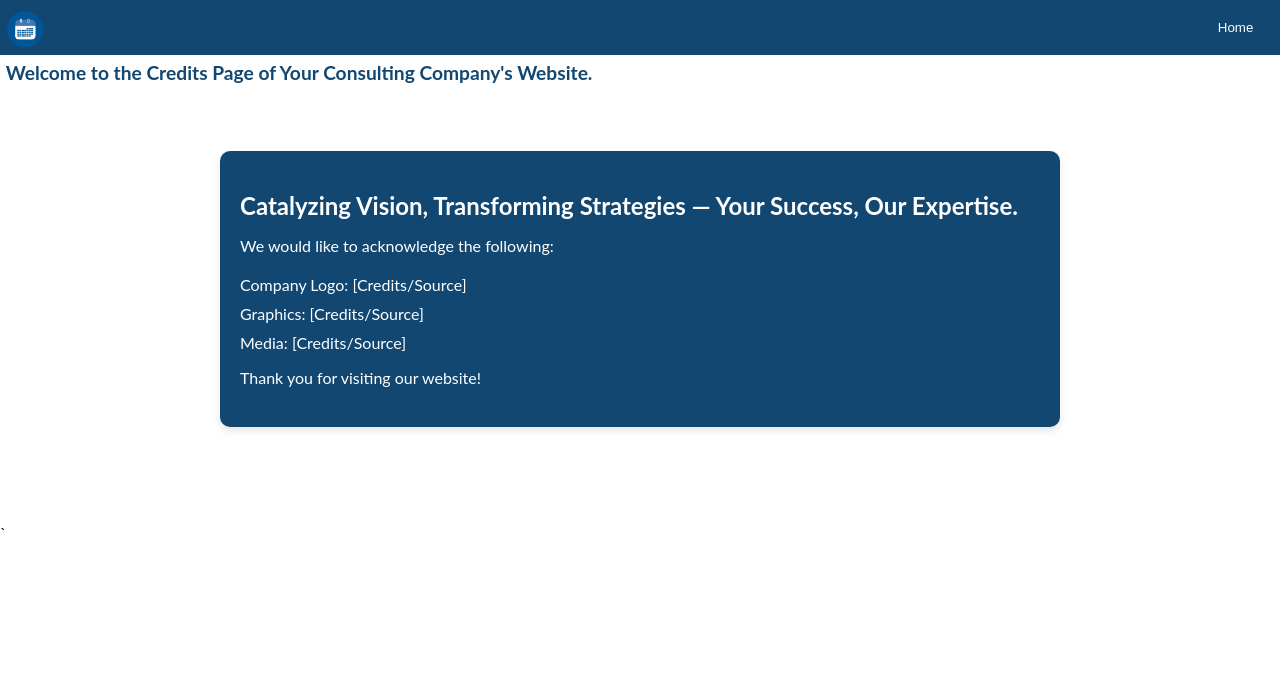
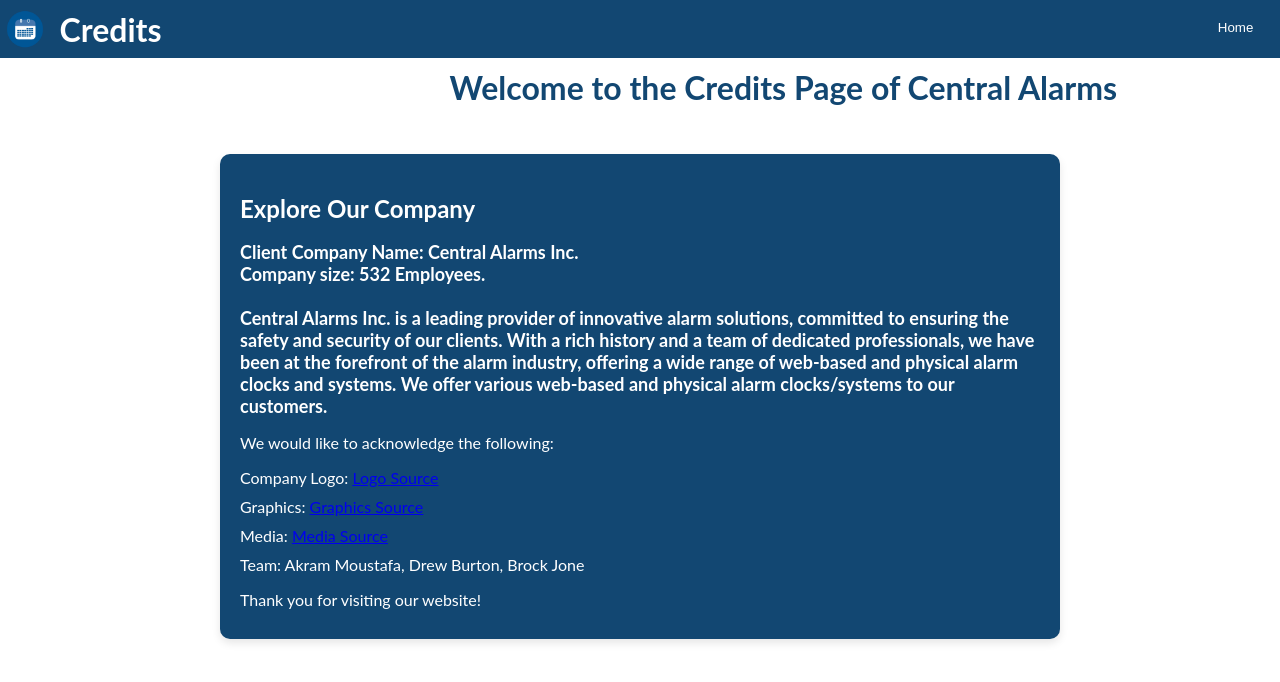
Before and after one commit to drewburton/ITC320Project, a plain HTML site: page credits.html in a window 1280 px wide. Drawn offline with nearby package versions, Linux system fonts and the light colour scheme.

Commit message:
About US and Credits

```diff
--- a/credits.html
+++ b/credits.html
@@ -5,7 +5,7 @@
     <meta charset="UTF-8">
     <meta name="viewport" content="width=device-width, initial-scale=1.0">
     <title>Credits - Your Consulting Company</title>
-    <link rel="stylesheet" type="text/css" href="about.css">
+
     <link rel="stylesheet" type="text/css" href="common.css">
 </head>
 
@@ -16,21 +16,30 @@
         <h1>Credits</h1>
     </header>
 
-    <h1>Welcome to the Credits Page of Your Consulting Company's Website.</h1>
+    <h1 class="welcome">Welcome to the Credits Page of Central Alarms</h1>
 
-    <section class="credits">
-        <h2>Catalyzing Vision, Transforming Strategies — Your Success, Our Expertise.</h2>
+    <section >
+        <h2 style="font-size: 24px;">Explore Our Company </h2>
+        <!-- <h3>-- Catalyzing Vision, Transforming Strategies — Your Success, Our Expertise</h3> -->
+        <h3 style="font-size: 18px;">
+            Client Company Name: Central Alarms Inc.
+            <br>Company size: 532 Employees.
+            <br><br>Central Alarms Inc. is a leading provider of innovative alarm solutions, committed to ensuring the safety and security of our clients. With a rich history and a team of dedicated professionals, we have been at the forefront of the alarm industry, offering a wide range of web-based and physical alarm clocks and systems.
 
-        <p>We would like to acknowledge the following:</p>
+            We offer various web-based and physical alarm clocks/systems to our customers.
 
-        <!-- Add your credits here -->
-        <ul>
-            <li>Company Logo: [Credits/Source]</li>
-            <li>Graphics: [Credits/Source]</li>
-            <li>Media: [Credits/Source]</li>
+        </h3>
+
+        <p style="font-size: 16px;">We would like to acknowledge the following:</p>
+
+        <ul style="font-size: 16px;">
+            <li>Company Logo: <a href="https://www.google.com/imgres?imgurl=https%3A%2F%2Fbanner2.cleanpng.com%2F20180319%2Fjuw%2Fkisspng-google-calendar-online-calendar-computer-icons-sch-calender-icon-blue-5ab06bb5b20bc6.3355077915215113497293.jpg&tbnid=g1sI-J0DG1YM9M&vet=12ahUKEwiUsvzBpvaCAxXWz8kDHYZ_DDgQMygRegQIARBu..i&imgrefurl=https%3A%2F%2Fwww.cleanpng.com%2Fpng-google-calendar-online-calendar-computer-icons-sch-608191%2F&docid=eVYnFk7Ee2Nq5M&w=900&h=900&q=blue%20logo%20for%20calendar&ved=2ahUKEwiUsvzBpvaCAxXWz8kDHYZ_DDgQMygRegQIARBu">Logo Source</a></li>
+            <li>Graphics: <a href="https://www.pinterest.com/pin/937100634951883120/">Graphics Source</a></li>
+            <li>Media: <a href="https://www.pinterest.com/pin/937100634951883120/">Media Source</a></li>
+            <li>Team: Akram Moustafa, Drew Burton, Brock Jone</li>
         </ul>
 
-        <p>Thank you for visiting our website!</p>
+        <p style="font-size: 16px;">Thank you for visiting our website!</p>
     </section>
 
     <script src="https://cdnjs.cloudflare.com/ajax/libs/jquery/3.4.0/jquery.min.js"></script>
@@ -43,14 +52,12 @@
     </script>
 
     <style>
-        body h1{
-            justify-content: center;
-            justify-items: center;
+        .welcome {
             text-align: center;
             color: #124772;
-            font-size: larger;
-            left: 10vh;
+            margin-left: 55vh;
         }
+
         section {
             max-width: 800px;
             margin: 12vh auto;
@@ -60,7 +67,7 @@
             box-shadow: 0 4px 8px rgba(0, 0, 0, 0.1);
         }
 
-        h2 {
+        h2, h3, p {
             color: white;
             margin-bottom: 10px;
         }
@@ -82,4 +89,3 @@
 </body>
 
 </html>
-`
--- a/home.js
+++ b/home.js
@@ -29,7 +29,7 @@ document.addEventListener("DOMContentLoaded", function () {
     const header = document.getElementById('main-header');
 
     const messages = [
-      'Welcome to Your Website<br>',
+      'Welcome to Central Alarms<br>',
       'Discover Exciting Events<br>',
       'Explore the Calendar<br>',
       'Connect with Us'
```
Also changed, not shown: about.html (+1 -1 lines).
